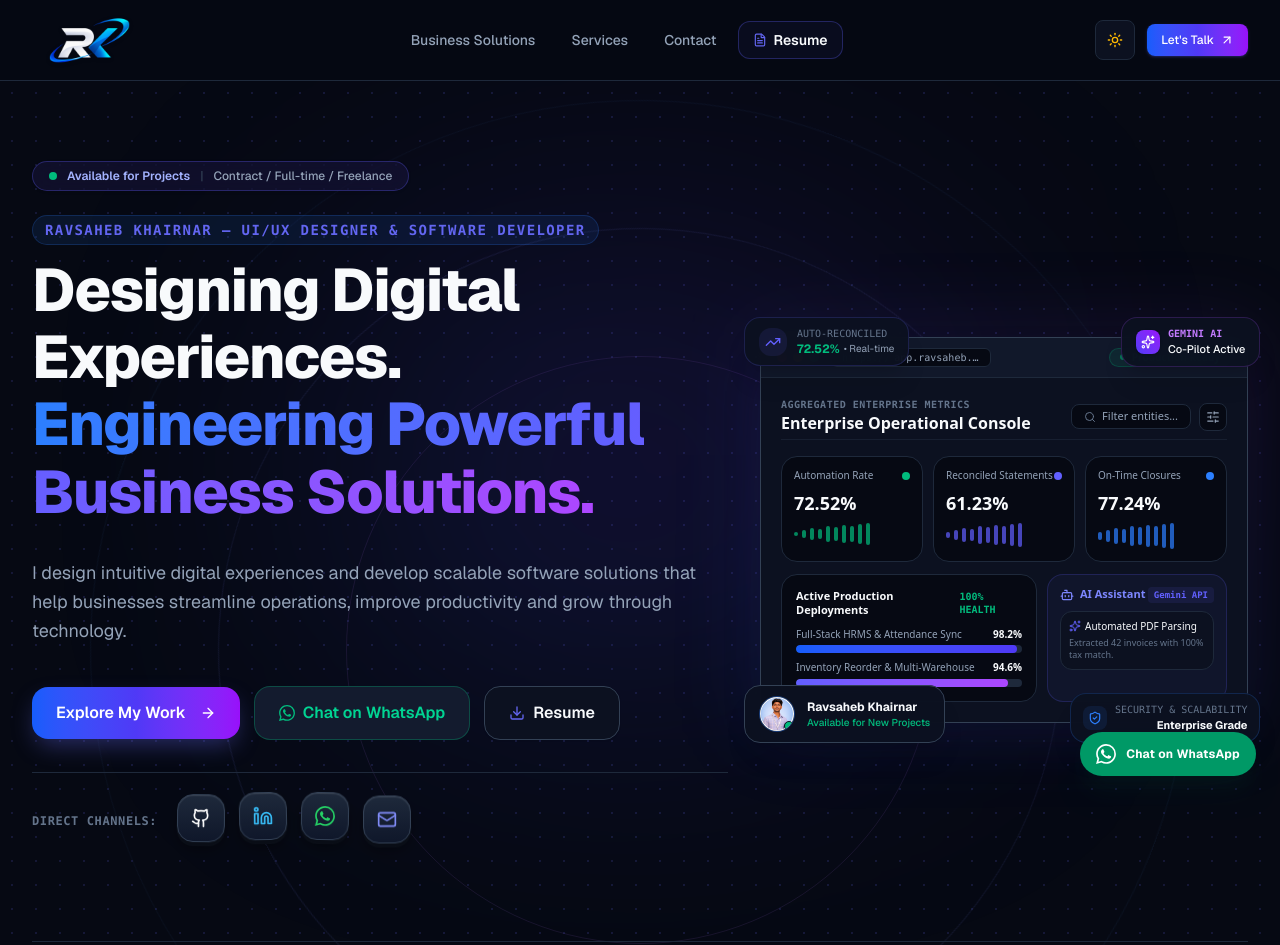
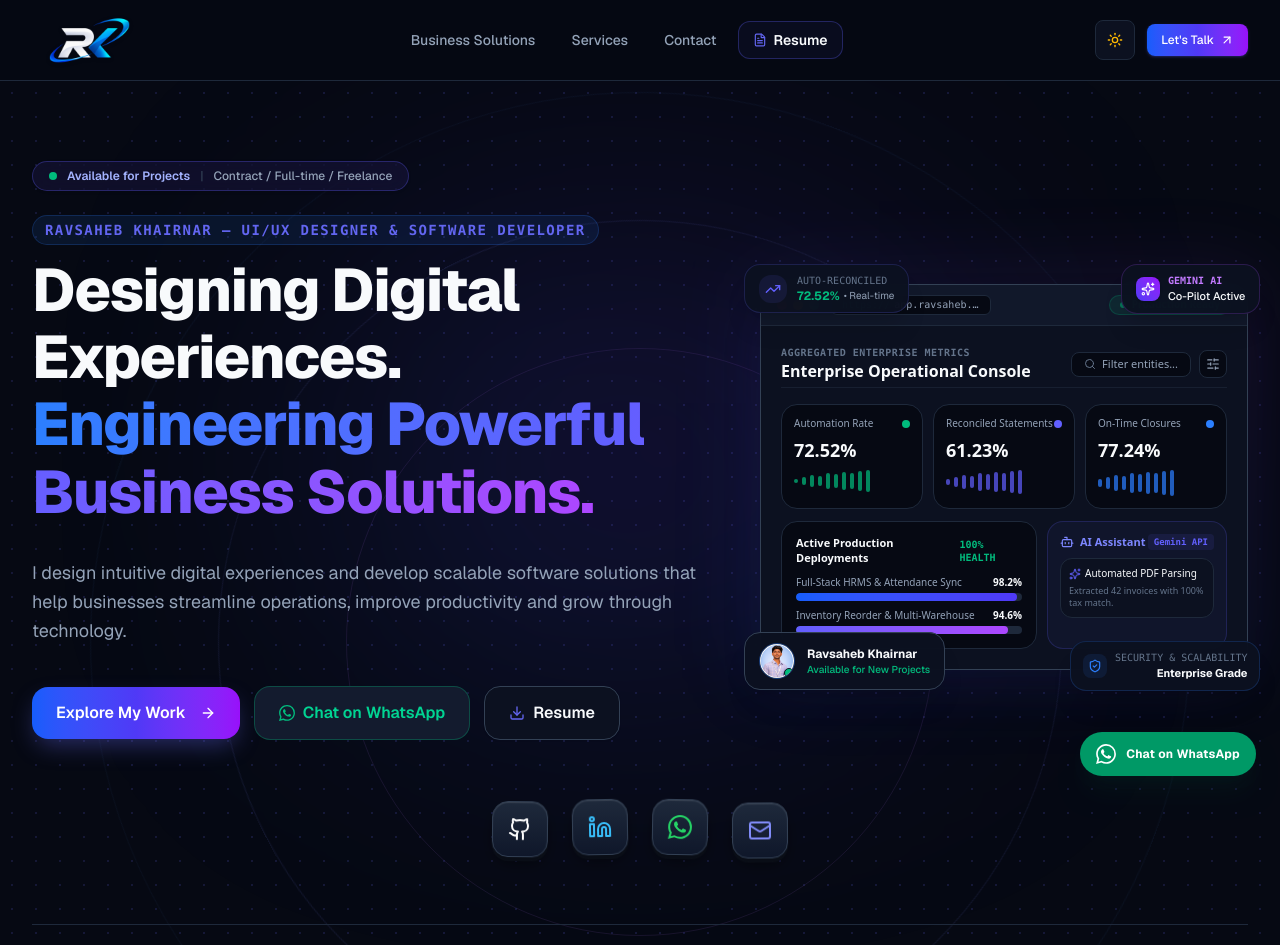
Before and after one commit to ravsaheb1228/portfolio, a Next.js app: page / in a window 1280 px wide. Shown: the top 945 px of the page. Built offline with nearby package versions, Linux system fonts and the light colour scheme.

Commit message:
feat(ui): center 3D contact icons horizontally across the page and remove Direct Channels text

```diff
--- a/src/components/sections/HeroSection.tsx
+++ b/src/components/sections/HeroSection.tsx
@@ -110,60 +110,6 @@ export function HeroSection() {
                 <span>Resume</span>
               </Button>
             </div>
-
-            {/* 3D Tactile Social Contact Buttons (Quso.ai inspired) */}
-            <div className="pt-6 border-t border-(--border) flex flex-wrap items-center justify-center lg:justify-start gap-3 sm:gap-5">
-              <span className="text-xs text-(--text-muted) font-mono tracking-wider uppercase font-semibold">
-                Direct Channels:
-              </span>
-              <div className="flex items-center gap-3 sm:gap-3.5">
-                {/* GitHub 3D Button */}
-                <a
-                  href={personalData.socials.github}
-                  target="_blank"
-                  rel="noreferrer"
-                  className="btn-3d animate-float-1 w-11 h-11 sm:w-12 sm:h-12 text-slate-800 dark:text-white group cursor-pointer hover:border-slate-400 dark:hover:border-slate-500"
-                  aria-label="GitHub Profile"
-                  title="GitHub Profile"
-                >
-                  <Github className="w-5 h-5 transition-transform duration-200 group-hover:scale-115" />
-                </a>
-
-                {/* LinkedIn 3D Button */}
-                <a
-                  href={personalData.socials.linkedin}
-                  target="_blank"
-                  rel="noreferrer"
-                  className="btn-3d animate-float-2 w-11 h-11 sm:w-12 sm:h-12 text-[#0A66C2] dark:text-[#38BDF8] group cursor-pointer hover:border-[#0A66C2]/60"
-                  aria-label="LinkedIn Profile"
-                  title="LinkedIn Profile"
-                >
-                  <Linkedin className="w-5 h-5 transition-transform duration-200 group-hover:scale-115" />
-                </a>
-
-                {/* WhatsApp 3D Button */}
-                <a
-                  href={personalData.socials.whatsapp}
-                  target="_blank"
-                  rel="noreferrer"
-                  className="btn-3d animate-float-3 w-11 h-11 sm:w-12 sm:h-12 text-[#25D366] group cursor-pointer hover:border-[#25D366]/60"
-                  aria-label="WhatsApp Direct Chat"
-                  title="WhatsApp Direct Chat"
-                >
-                  <WhatsApp className="w-5 h-5 transition-transform duration-200 group-hover:scale-115" />
-                </a>
-
-                {/* Email 3D Button */}
-                <a
-                  href={personalData.socials.email}
-                  className="btn-3d animate-float-4 w-11 h-11 sm:w-12 sm:h-12 text-[#6366F1] dark:text-[#818CF8] group cursor-pointer hover:border-[#6366F1]/60"
-                  aria-label="Send Direct Email"
-                  title="Send Direct Email"
-                >
-                  <Mail className="w-5 h-5 transition-transform duration-200 group-hover:scale-115" />
-                </a>
-              </div>
-            </div>
           </div>
 
           {/* Right Column: Hero Visual Dashboard Mockup (Clerio & Quso inspired) */}
@@ -238,8 +184,57 @@ export function HeroSection() {
           </div>
         </div>
 
+        {/* 3D Tactile Social Contact Buttons Centered Horizontally on Page (Inspired by Quso.ai Reference 4) */}
+        <div className="mt-12 sm:mt-16 flex items-center justify-center gap-4 sm:gap-6">
+          {/* GitHub 3D Button */}
+          <a
+            href={personalData.socials.github}
+            target="_blank"
+            rel="noreferrer"
+            className="btn-3d animate-float-1 w-12 h-12 sm:w-14 sm:h-14 text-slate-800 dark:text-white group cursor-pointer hover:border-slate-400 dark:hover:border-slate-500"
+            aria-label="GitHub Profile"
+            title="GitHub Profile"
+          >
+            <Github className="w-5 h-5 sm:w-6 sm:h-6 transition-transform duration-200 group-hover:scale-115" />
+          </a>
+
+          {/* LinkedIn 3D Button */}
+          <a
+            href={personalData.socials.linkedin}
+            target="_blank"
+            rel="noreferrer"
+            className="btn-3d animate-float-2 w-12 h-12 sm:w-14 sm:h-14 text-[#0A66C2] dark:text-[#38BDF8] group cursor-pointer hover:border-[#0A66C2]/60"
+            aria-label="LinkedIn Profile"
+            title="LinkedIn Profile"
+          >
+            <Linkedin className="w-5 h-5 sm:w-6 sm:h-6 transition-transform duration-200 group-hover:scale-115" />
+          </a>
+
+          {/* WhatsApp 3D Button */}
+          <a
+            href={personalData.socials.whatsapp}
+            target="_blank"
+            rel="noreferrer"
+            className="btn-3d animate-float-3 w-12 h-12 sm:w-14 sm:h-14 text-[#25D366] group cursor-pointer hover:border-[#25D366]/60"
+            aria-label="WhatsApp Direct Chat"
+            title="WhatsApp Direct Chat"
+          >
+            <WhatsApp className="w-5 h-5 sm:w-6 sm:h-6 transition-transform duration-200 group-hover:scale-115" />
+          </a>
+
+          {/* Email 3D Button */}
+          <a
+            href={personalData.socials.email}
+            className="btn-3d animate-float-4 w-12 h-12 sm:w-14 sm:h-14 text-[#6366F1] dark:text-[#818CF8] group cursor-pointer hover:border-[#6366F1]/60"
+            aria-label="Send Direct Email"
+            title="Send Direct Email"
+          >
+            <Mail className="w-5 h-5 sm:w-6 sm:h-6 transition-transform duration-200 group-hover:scale-115" />
+          </a>
+        </div>
+
         {/* Tech Ecosystem Orbit Bar (Inspired by Reference 3: "The Tech Partner For Growing Companies") */}
-        <div className="mt-16 sm:mt-24 pt-8 border-t border-(--border)">
+        <div className="mt-12 sm:mt-16 pt-8 border-t border-(--border)">
           <div className="text-center mb-5">
             <span className="text-xs font-mono uppercase tracking-widest text-(--text-muted)">
               Core Technical Ecosystem & Specializations
```
